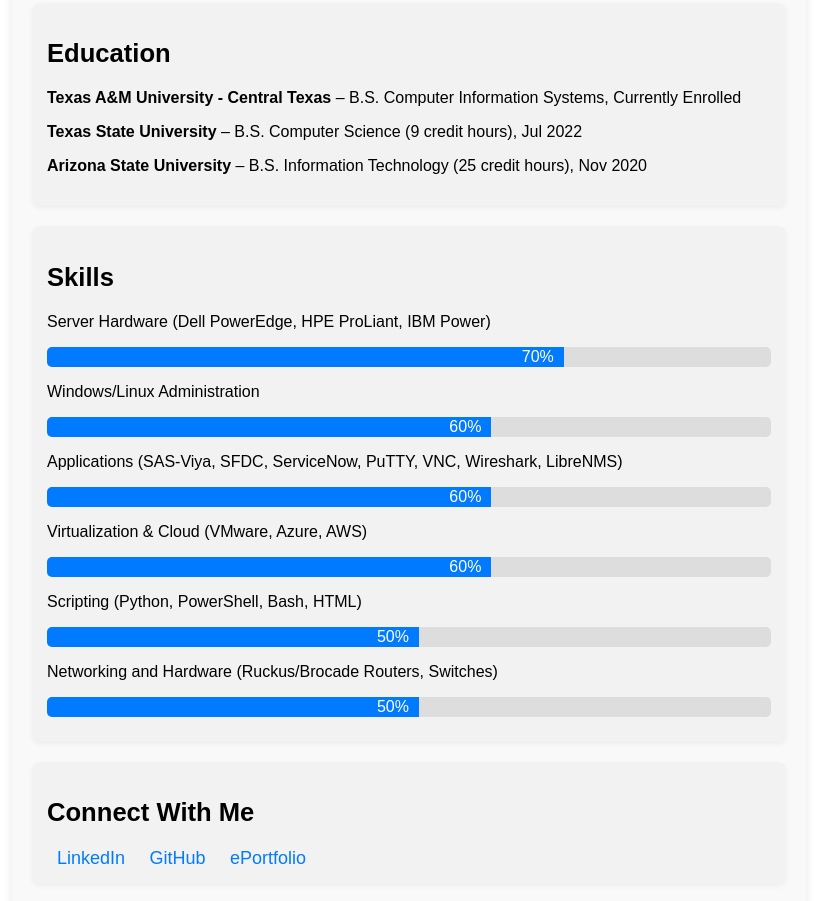
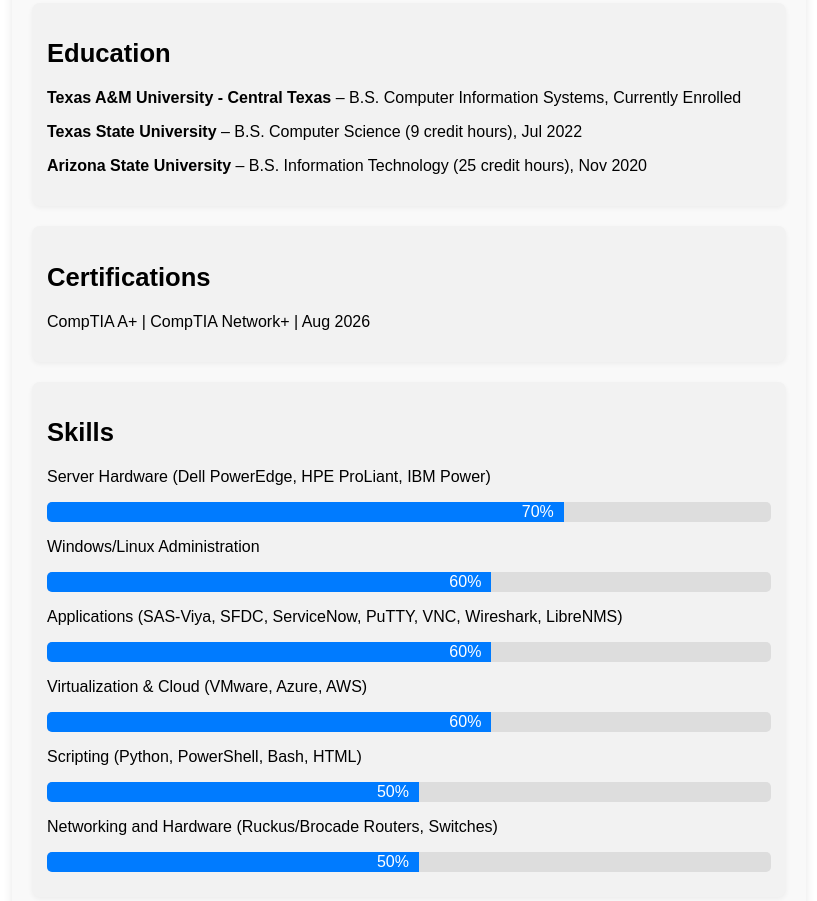
Before and after one commit to sgill3077/resume-website, a plain HTML site: page index.html in a window 1280 px wide. Shown: the part 2152-3053 px from the top of the page, without its empty margins (231-1048 px from the left). Drawn offline with Linux system fonts and the light colour scheme.

Commit message:
Added Certs Section

```diff
--- a/index.html
+++ b/index.html
@@ -458,7 +458,13 @@
       <p><strong>Texas A&M University - Central Texas</strong> – B.S. Computer Information Systems, Currently Enrolled</p>
       <p><strong>Texas State University</strong> – B.S. Computer Science (9 credit hours), Jul 2022</p>
       <p><strong>Arizona State University</strong> – B.S. Information Technology (25 credit hours), Nov 2020</p>
-          </div>
+    </div>
+
+    <!-- Certifications Section -->
+    <div class="section">
+      <h2>Certifications</h2>
+      <p>CompTIA A+ | CompTIA Network+ | Aug 2026</p>
+    </div>
 
     <!-- Skills Section -->
     <div class="section">
```
